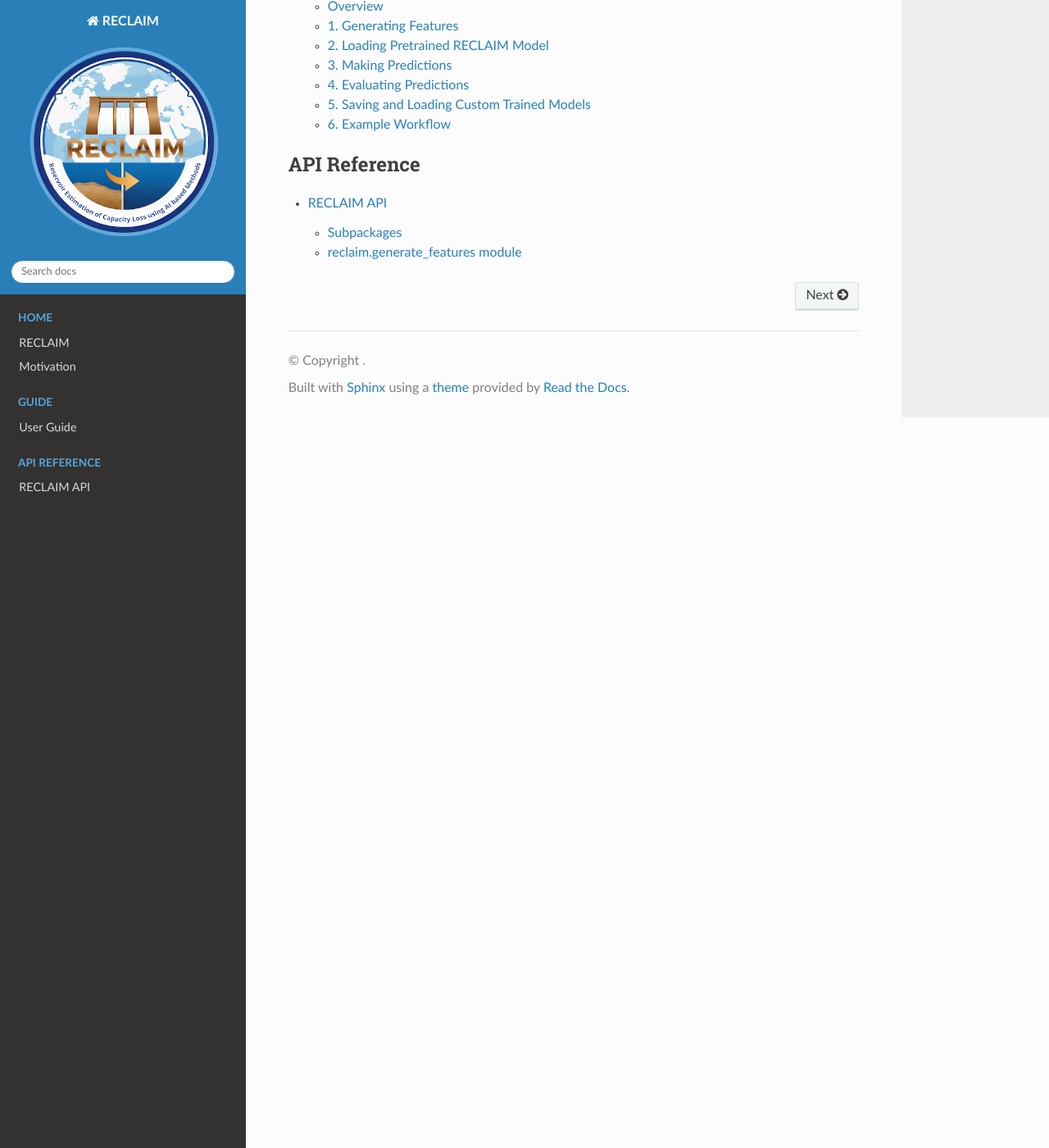
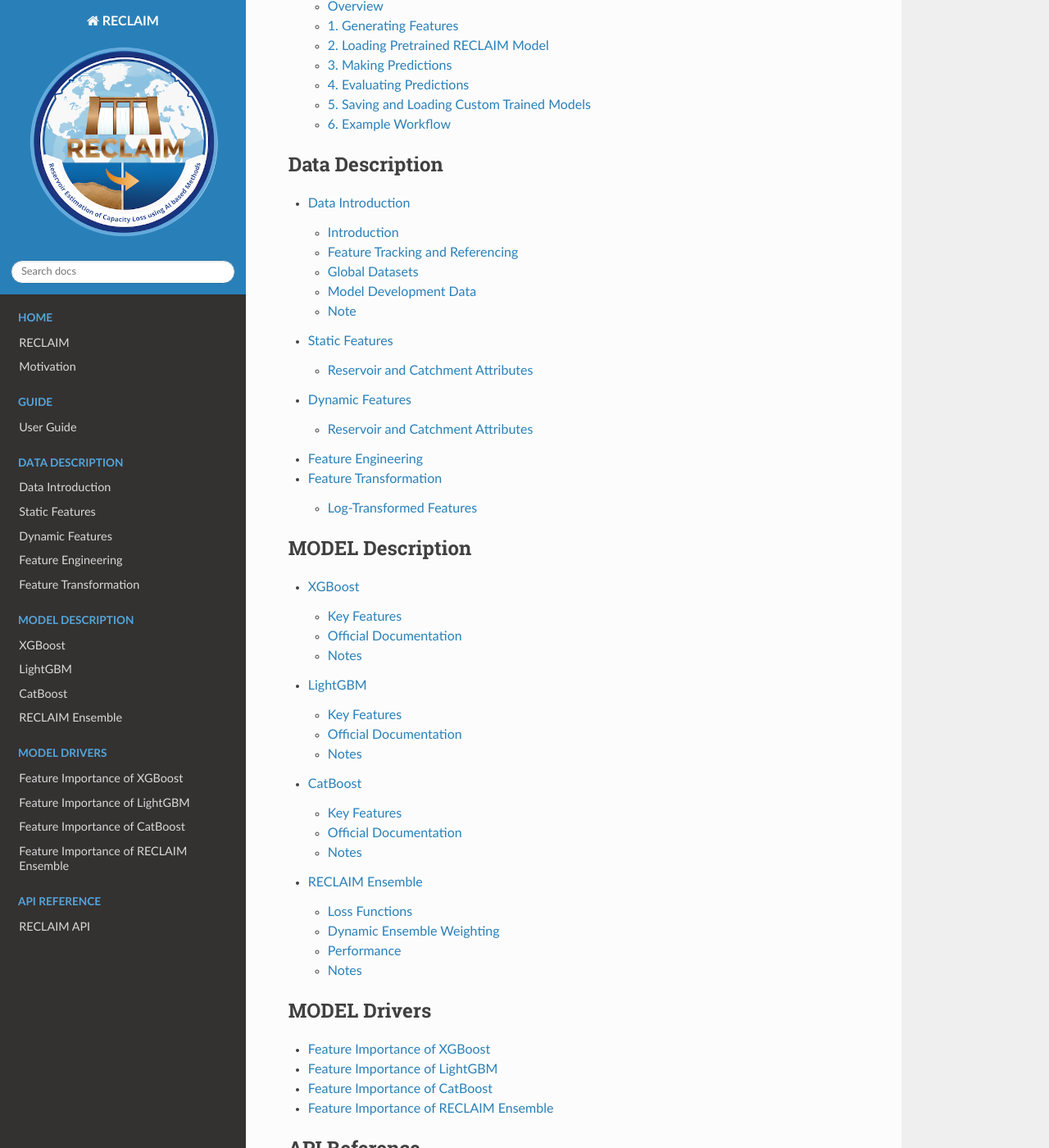
Before and after one commit to UW-SASWE/RECLAIM, a Sphinx documentation site: the page built from docs/index.rst, in a window 1280 px wide and 1400 px high, scrolled down 1109 px. Shown: the whole window at 82% size. Built offline with Sphinx 7.4.7 and the Read the Docs theme 3.1.0, drawn with Linux system fonts in a browser that asks for light colours.

Commit message:
Add MANIFEST.in, update index.rst, and modify setup.py for package data inclusion
- Created MANIFEST.in to include pretrained model files.
- Expanded index.rst with new sections for Data and Model descriptions.
- Removed index_after_publish.rst as it is no longer needed.
- Updated setup.py and pyproject.toml to ensure package data is included.
- Added __init__.py to pretrained_model directory.
- Adjusted predict method in reclaim.py for better parameter handling and updated load directory logic.

```diff
--- a/docs/index.rst
+++ b/docs/index.rst
@@ -19,6 +19,34 @@ Contents
 
 .. toctree::
    :maxdepth: 2
+   :caption: Data Description
+
+   data_intro
+   static_data_variables
+   dynamic_data_variables
+   feature_engineering_variables
+   feature_transformation_variables
+
+.. toctree::
+   :maxdepth: 2
+   :caption: MODEL Description
+
+   XGBoost
+   LightGBM
+   CatBoost
+   reclaim_ensemble_SR
+
+.. toctree::
+   :maxdepth: 2
+   :caption: MODEL Drivers
+
+   FI_XGBoost
+   FI_LightGBM
+   FI_CatBoost
+   FI_RECLAIM_ensemble
+
+.. toctree::
+   :maxdepth: 2
    :caption: API Reference
 
    reclaim
--- a/pyproject.toml
+++ b/pyproject.toml
@@ -41,3 +41,6 @@ dependencies = [
 [project.urls]
 "Homepage" = "https://github.com/UW-SASWE/RECLAIM"
 "Bug Tracker" = "https://github.com/UW-SASWE/RECLAIM/issues"
+
+[tool.setuptools]
+include-package-data = true
--- a/setup.py
+++ b/setup.py
@@ -5,5 +5,6 @@ setup(
     name = "pyreclaim",
     version = "develop",
     license = "GPL-3.0",
-    package_dir = {"": "src"}
+    package_dir = {"": "src"},
+    include_package_data=True,
 )
```
Also changed, not shown: docs/index_after_publish.rst (deleted, +0 -52 lines), 3 other files.
